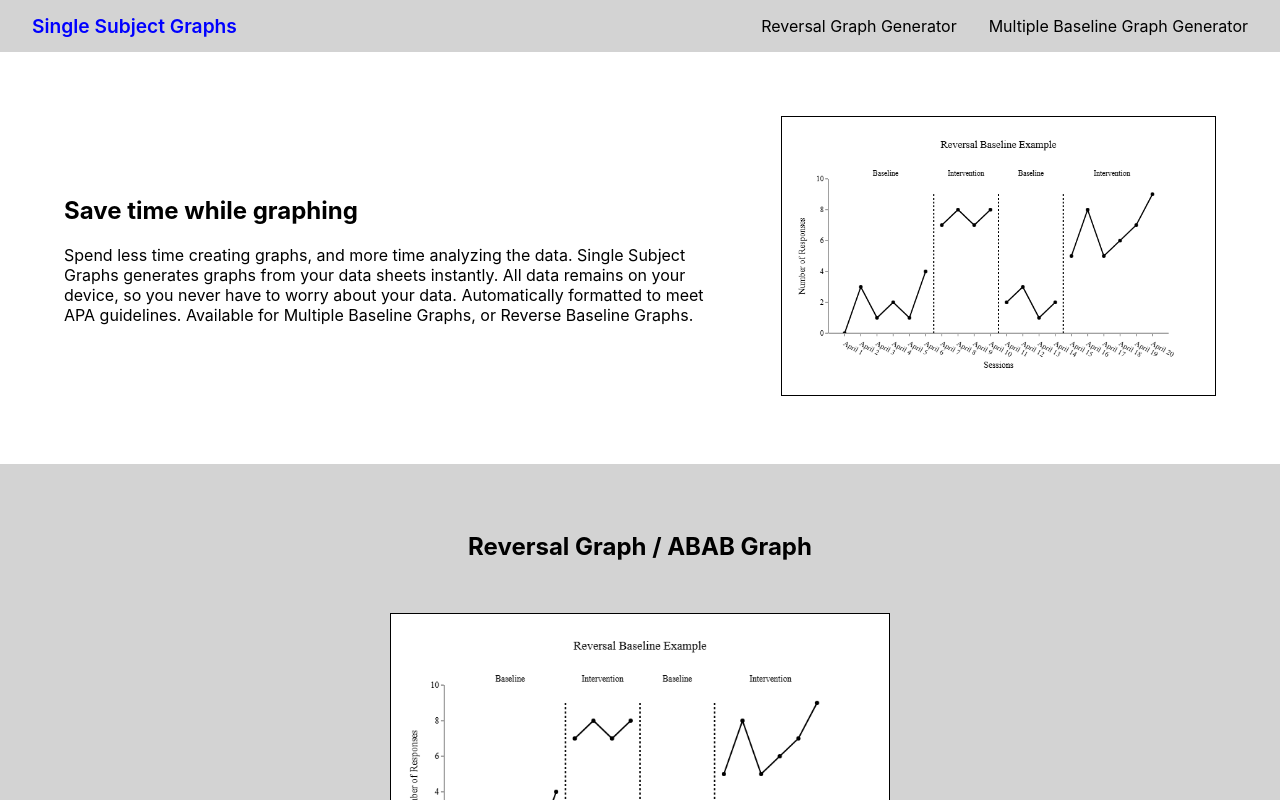
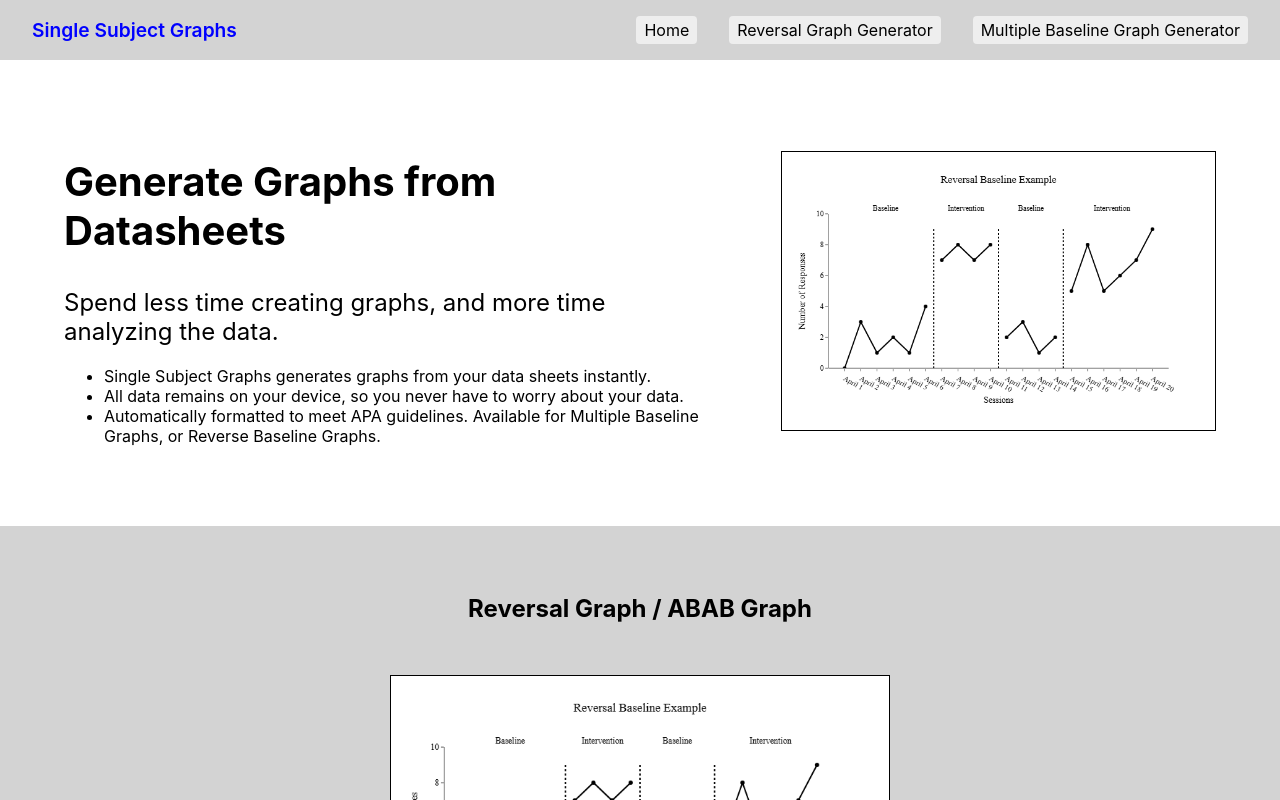
Before and after one commit to TimWallaceDev/single-subject-graphs, a React (Vite) app: page / in a window 1280 px wide. Shown: the top 800 px of the page. Built offline with nearby package versions, Linux system fonts and the light colour scheme.

Commit message:
create build - digital ocean droplet doesn't have enough ram

```diff
--- a/package.json
+++ b/package.json
@@ -5,7 +5,7 @@
   "type": "module",
   "scripts": {
     "dev": "vite --host",
-    "build": "NODE_OPTIONS=--max-old-space-size=2500 tsc -b && vite build",
+    "build": "vite build",
     "lint": "eslint . --ext ts,tsx --report-unused-disable-directives --max-warnings 0",
     "preview": "vite preview"
   },
--- a/src/components/Nav/Nav.scss
+++ b/src/components/Nav/Nav.scss
@@ -37,13 +37,24 @@
         }
     }
 
-    &__link {
-
-        font-weight: 400;
+    &__item {
+        background: #eee;
+        padding: 4px 8px;
+        border-radius: 4px;
+        transition-duration: 500ms;
 
         &:hover {
-            color: #333;
+            background: gray;
+
+            .nav__link {
+                color: white
+            }
         }
+    }
+
+    &__link {
+        font-weight: 400;
+        transition-duration: 500ms;
     }
 }
 
--- a/src/components/Nav/Nav.tsx
+++ b/src/components/Nav/Nav.tsx
@@ -29,6 +29,11 @@ export function Nav() {
 
                 <ul className="nav__items">
                     <li className="nav__item">
+                        <Link to="/">
+                            <span className="nav__link">Home</span>
+                        </Link>
+                    </li>
+                    <li className="nav__item">
                         <Link to="/reversal">
                             <span className="nav__link">Reversal Graph Generator</span>
                         </Link>
@@ -42,7 +47,7 @@ export function Nav() {
                 </ul>
 
                 <span className="hamburger" onClick={toggleMobileMenu}>
-                    <img src={hamburger} alt="hamburger menu icon" className={ mobileOpen ? "hamburger-icon hamburger-icon--open" : "hamburger-icon"}></img>
+                    <img src={hamburger} alt="hamburger menu icon" className={mobileOpen ? "hamburger-icon hamburger-icon--open" : "hamburger-icon"}></img>
                 </span>
 
             </div>
--- a/src/pages/Home/Home.scss
+++ b/src/pages/Home/Home.scss
@@ -38,11 +38,16 @@
     }
 
     &__title {
+        font-size: 40px;
         text-align: center;
 
         @include tablet {
             text-align: left;
         }
+    }
+
+    &__subtitle {
+        font-weight: 400;
     }
 
     &__copy {
--- a/src/pages/Home/Home.tsx
+++ b/src/pages/Home/Home.tsx
@@ -10,23 +10,34 @@ export function Home() {
 
             <section className="hero">
                 <div className="hero__left">
-                    <h1 className="hero__title">Save time while graphing</h1>
-                    <p className="hero__copy">Spend less time creating graphs, and more time analyzing the data. Single Subject Graphs generates graphs from your data sheets instantly. All data remains on your device, so you never have to worry about your data. Automatically formatted to meet APA guidelines. Available for Multiple Baseline Graphs, or Reverse Baseline Graphs.</p>
+                    <h1 className="hero__title">Generate Graphs from Datasheets</h1>
+                    <h2 className="hero__subtitle">Spend less time creating graphs, and more time analyzing the data.</h2>
+                    <ul className="hero__copy">
+                        <li>
+                            Single Subject Graphs generates graphs from your data sheets instantly.
+                        </li>
+                        <li>
+                            All data remains on your device, so you never have to worry about your data.
+                        </li>
+                        <li>
+                            Automatically formatted to meet APA guidelines. Available for Multiple Baseline Graphs, or Reverse Baseline Graphs.
+                        </li>
+                    </ul>
                 </div>
                 <div className="hero__right">
                     <img src={reversalBaseline} alt="reversal graph" className="hero__img" />
                 </div>
             </section>
             <section className="product-card product-card--gray">
-                    <h2>Reversal Graph / ABAB Graph</h2>
-                    <img src={reversalBaseline} alt="image of a reversal graph" className="home__img" />
+                <h2>Reversal Graph / ABAB Graph</h2>
+                <img src={reversalBaseline} alt="image of a reversal graph" className="home__img" />
                 <Link to="/reversal">
                     <button className="link-button">Generate Now</button>
                 </Link>
             </section>
             <section className="product-card">
-                    <h2 className="multiple__title">Multiple Baseline Graph</h2>
-                    <img src={multipleBaseline} alt="image of a multiple baseline graph" className="home__img" />
+                <h2 className="multiple__title">Multiple Baseline Graph</h2>
+                <img src={multipleBaseline} alt="image of a multiple baseline graph" className="home__img" />
                 <Link to="/multiple-baseline">
                     <button className="link-button">Generate Now</button>
                 </Link>
```
Also changed, not shown: 10 other files (tests, documents, lock files or other folders).
